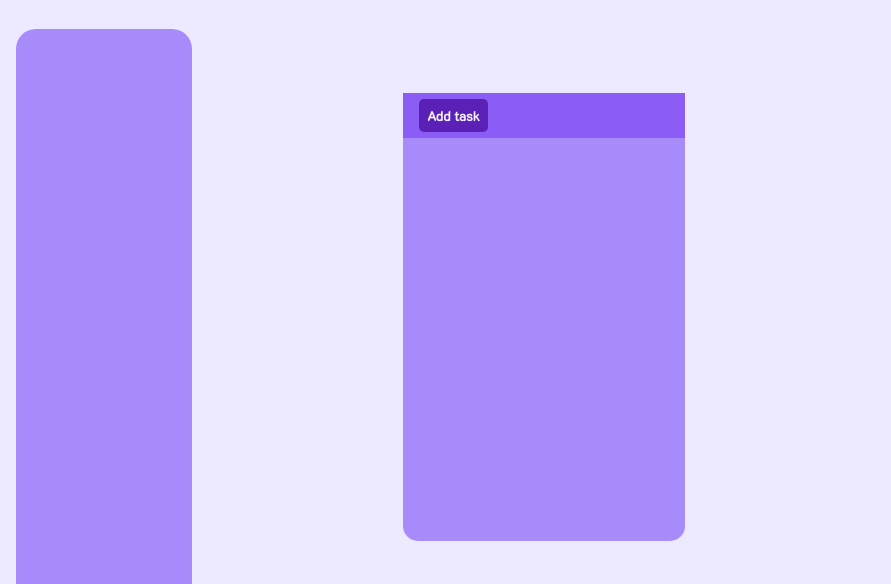
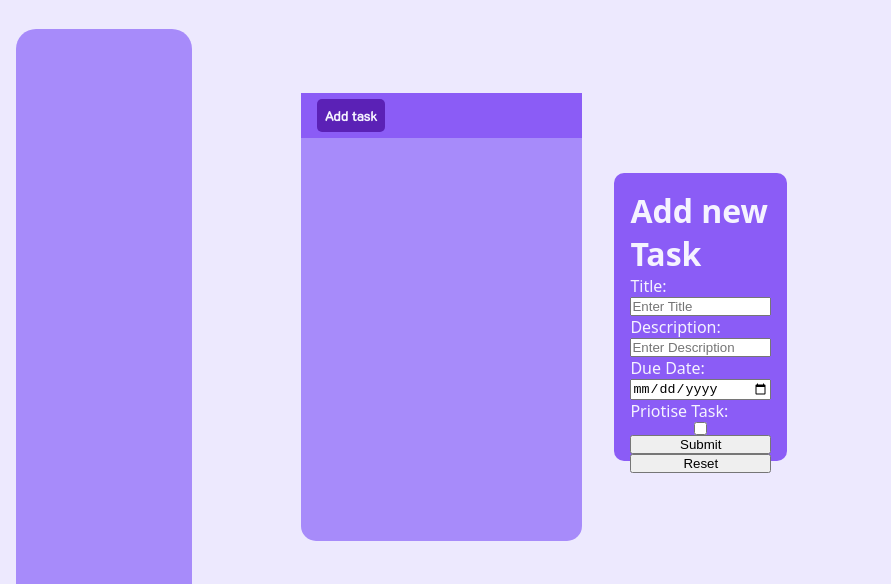
Before and after one commit to Liamsuu/to-do-app, a website built with webpack: page src/index.html in a window 1280 px wide. Both pictures are taken after a click on the button "Add task". Shown: the part 164-748 px from the top of the page, 0-891 px from the left. Built offline with nearby package versions, Linux system fonts and the light colour scheme.

Commit message:
Create task form popup

```diff
--- a/components/task/createTaskForm.js
+++ b/components/task/createTaskDivider.js
@@ -1,6 +1,7 @@
 import appendToTaskBox from "./appendToTaskBox";
+import displayTaskForm from "./displayTaskForm";
 
-export default function createTaskForm() {
+export default function createTaskDivider() {
   // simply used to create a add new task div with a button to click to add a new one.
   const createTaskDiv = document.createElement("div");
   const createTaskButton = document.createElement("button");
@@ -8,5 +9,8 @@ export default function createTaskForm() {
   createTaskDiv.id = "create-task-container";
   createTaskButton.id = "create-task-button";
   createTaskButton.textContent = "Add task";
+  createTaskButton.onclick = function () {
+    displayTaskForm();
+  };
   appendToTaskBox(createTaskDiv);
 }
--- /dev/null
+++ b/components/task/displayTaskForm.js
@@ -0,0 +1,71 @@
+export default function displayTaskForm() {
+  // creates the pop up form to create task object.
+
+  const form = document.createElement("form");
+  form.id = "addTaskForm";
+  form.action = "#";
+  form.method = "get";
+  const formHeading = document.createElement("h1");
+  formHeading.textContent = "Add new Task";
+
+  const taskTitleLabel = document.createElement("label");
+  taskTitleLabel.textContent = "Title:";
+  taskTitleLabel.setAttribute("for", "title");
+  const taskTitleInput = document.createElement("input");
+  taskTitleInput.type = "text";
+  taskTitleInput.placeholder = "Enter Title";
+  taskTitleInput.name = "title";
+  taskTitleInput.id = "title";
+
+  const taskDescriptionLabel = document.createElement("label");
+  taskDescriptionLabel.textContent = "Description:";
+  taskDescriptionLabel.setAttribute("for", "description");
+  const taskDescriptionInput = document.createElement("input");
+  taskDescriptionInput.type = "text"; // maybe change to textfield.
+  taskDescriptionInput.placeholder = "Enter Description";
+  taskDescriptionInput.name = "description";
+  taskDescriptionInput.id = "description";
+
+  const dueDateLabel = document.createElement("label");
+  dueDateLabel.textContent = "Due Date:";
+  dueDateLabel.setAttribute("for", "duedate");
+  const dueDateInput = document.createElement("input");
+  dueDateInput.type = "date";
+  dueDateInput.placeholder = "Enter Duedate";
+  dueDateInput.name = "duedate";
+  dueDateInput.id = "duedate";
+
+  const priorityLabel = document.createElement("label");
+  priorityLabel.textContent = "Priotise Task:";
+  priorityLabel.setAttribute("for", "duedate");
+  const priorityInput = document.createElement("input");
+  priorityInput.type = "checkbox";
+  priorityInput.placeholder = "Enter Duedate";
+  priorityInput.name = "duedate";
+  priorityInput.id = "duedate";
+
+  const submitButton = document.createElement("input");
+  submitButton.type = "submit";
+  submitButton.id = "submit-button-form";
+
+  const resetButton = document.createElement("input");
+  resetButton.type = "reset";
+  resetButton.id = "reset-button-form";
+
+  form.append(
+    formHeading,
+    taskTitleLabel,
+    taskTitleInput,
+    taskDescriptionLabel,
+    taskDescriptionInput,
+    dueDateLabel,
+    dueDateInput,
+    priorityLabel,
+    priorityInput,
+    submitButton,
+    resetButton
+  );
+
+  const taskSection = document.querySelector("#task-section");
+  taskSection.appendChild(form);
+}
--- a/components/task/task.js
+++ b/components/task/task.js
@@ -10,3 +10,8 @@ export default class Task {
 export function deleteTaskObj(taskObj) {
   taskObj = undefined;
 }
+
+export function addTask() {
+  const addTaskButton = document.querySelector("#create-task-button");
+  addTaskButton.onclick = displayTaskForm();
+}
--- a/src/index.css
+++ b/src/index.css
@@ -120,3 +120,14 @@ body {
   background-color: #5b21b6;
   color: var(--text-clr);
 }
+
+#addTaskForm {
+  display: flex;
+  flex-direction: column;
+  background-color: var(--secondary-clr);
+  margin-left: 2rem;
+  height: 40%;
+  width: 20%;
+  border-radius: 10px;
+  padding: 1rem;
+}
--- a/src/index.js
+++ b/src/index.js
@@ -2,11 +2,11 @@ import "./index.css";
 import createProjectBar from "../components/projectSection/createProjectBar";
 import appendToMain from "./appendToMainSection";
 import createTaskSection from "../components/task/createTaskSection";
-import createTaskForm from "../components/task/createTaskForm";
+import createTaskDivider from "../components/task/createTaskDivider";
 import Task from "../components/task/task";
 import { deleteTaskObj } from "../components/task/task";
 
 appendToMain(createProjectBar());
 appendToMain(createTaskSection());
-createTaskForm();
+createTaskDivider();
 const newTask = new Task();
```
Also changed, not shown: src/createToDo.js (deleted, +0 -8 lines).
